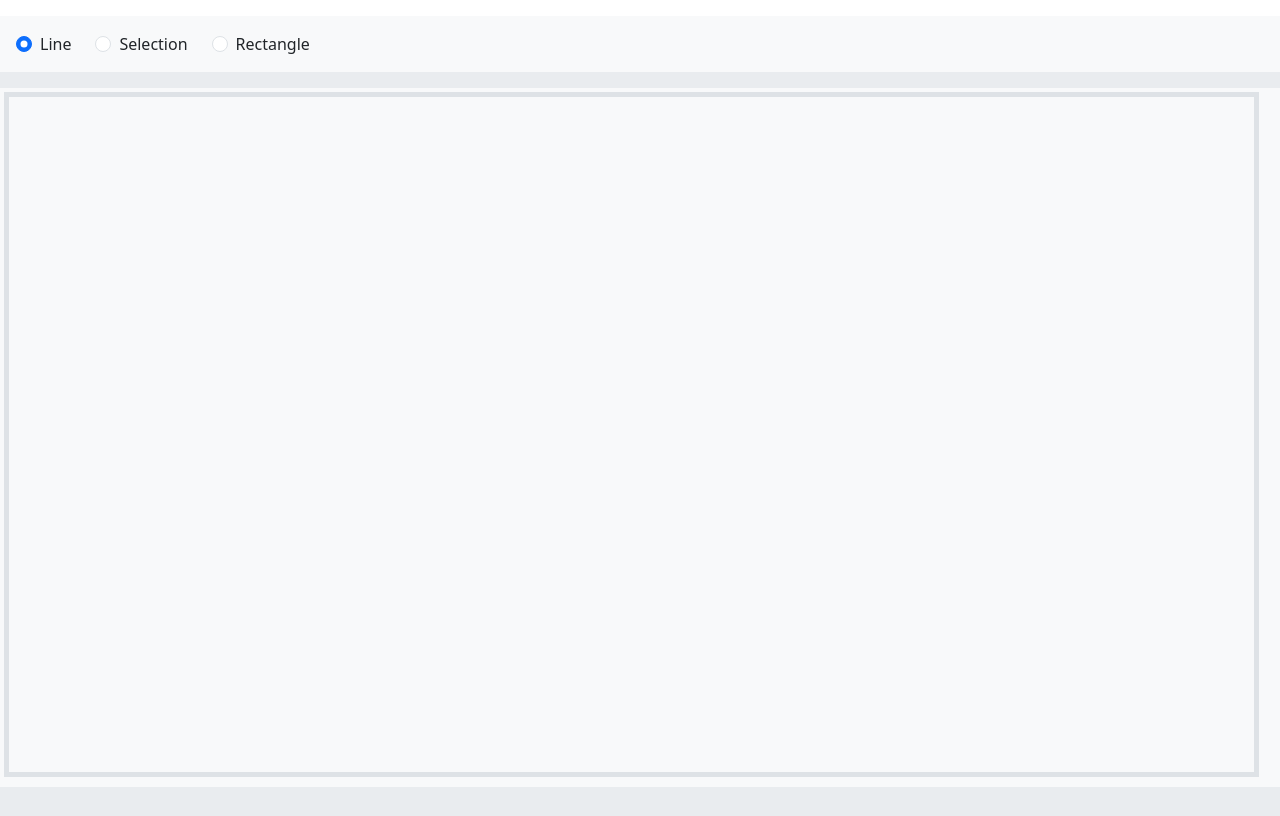
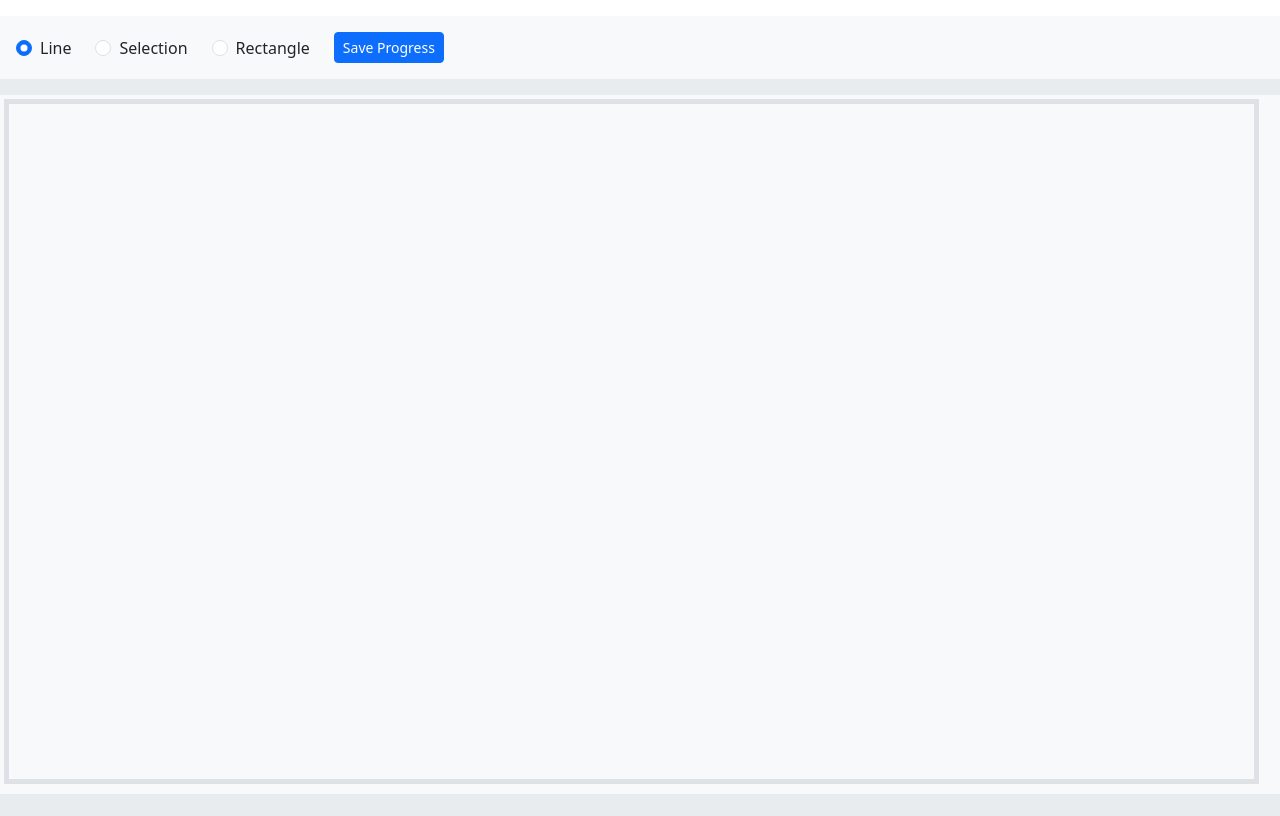
Before and after one commit to mitul88/MERN-Interview-Test, a React (Create React App) app in the folder client/: page /whiteboard in a window 1280 px wide. Built offline with nearby package versions, Linux system fonts and the light colour scheme.

Commit message:
save button added

```diff
--- a/client/src/components/ToolBar.jsx
+++ b/client/src/components/ToolBar.jsx
@@ -1,6 +1,6 @@
 import React from "react";
 
-const ToolBar = ({ tool, setTool }) => {
+const ToolBar = ({ tool, setTool, saveProgress }) => {
   return (
     <div className="p-3 bg-light">
       <div className="d-flex flex-row align-items-center gap-4">
@@ -40,6 +40,14 @@ const ToolBar = ({ tool, setTool }) => {
             Rectangle
           </label>
         </div>
+        <div>
+          <btton
+            className="btn btn-primary btn-sm"
+            onClick={(event) => saveProgress(event)}
+          >
+            Save Progress
+          </btton>
+        </div>
       </div>
     </div>
   );
--- a/client/src/pages/DrawingPage.jsx
+++ b/client/src/pages/DrawingPage.jsx
@@ -102,6 +102,10 @@ const resizedCoordinates = (clientX, clientY, position, coordinates) => {
   }
 };
 
+const saveProgress = (event) => {
+  event.preventDefault();
+  alert("progress saved");
+};
 const DrawingPage = () => {
   const [elements, setElements] = useState([]);
   const [action, setAction] = useState("none");
@@ -223,7 +227,7 @@ const DrawingPage = () => {
     <div className=" bg-body-secondary min-vh-100">
       <div className="container-fluid">
         <div className="row my-3">
-          <ToolBar tool={tool} setTool={setTool} />
+          <ToolBar tool={tool} setTool={setTool} saveProgress={saveProgress} />
         </div>
         <div className="row">
           <div className="bg-light p-1 px-auto">
```
Also changed, not shown: client/src/components/DrawingBoard.jsx (deleted, +0 -37 lines).
